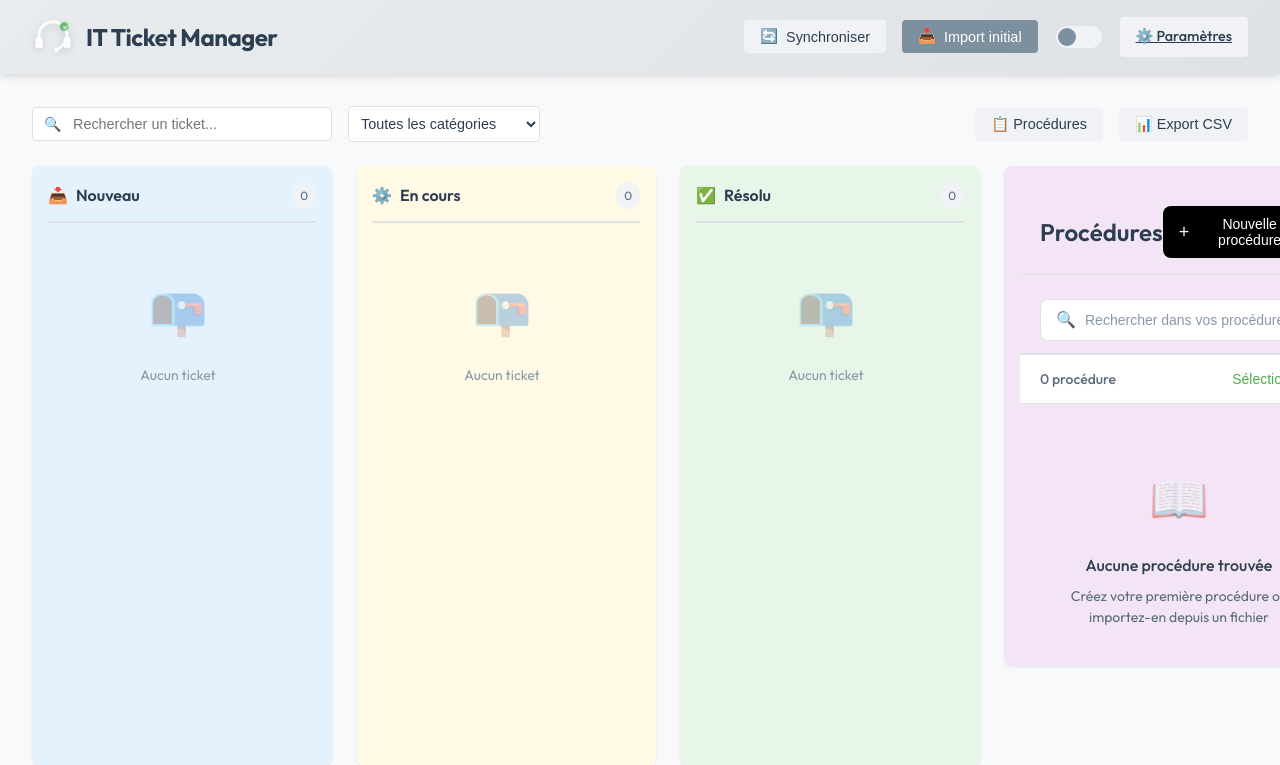
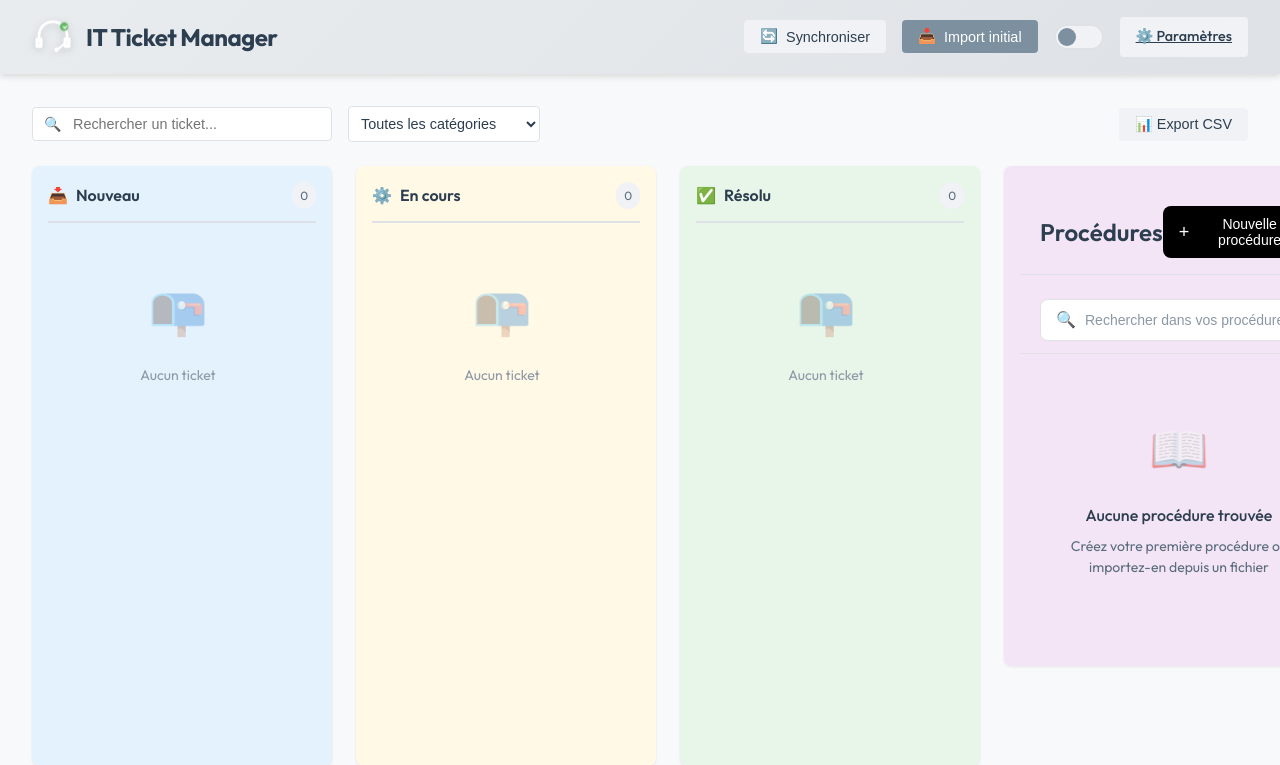
Before and after one commit to dheurtebise-hub/Itmanager, a Flask app: template src/templates/index.html in a window 1280 px wide. Shown: the top 765 px of the page. Run offline with Flask 3, Linux system fonts and the light colour scheme; the template is opened without the code that fills it, so the values that code supplies are empty; data comes from the database, SQL or seed files in the repository; some libraries are stand-ins or nearby versions.

Commit message:
refactor: Remove Procédures button from toolbar and meta section from procedure panel
- Remove '📋 Procédures' button from top toolbar
- Remove procedure counter ('3 procédures') and 'Sélectionner' button
- Cleaner interface as requested by user

```diff
--- a/src/templates/index.html
+++ b/src/templates/index.html
@@ -62,7 +62,6 @@
             </select>
         </div>
         <div class="toolbar-right">
-            <button class="btn btn-secondary" onclick="openProceduresListModal()">📋 Procédures</button>
             <button class="btn btn-secondary" onclick="exportTickets('csv')">📊 Export CSV</button>
         </div>
     </div>
@@ -143,12 +142,6 @@
                         oninput="searchProceduresModern(this.value)"
                     >
                 </div>
-            </div>
-
-            <!-- Compteur et sélection -->
-            <div class="procedure-meta">
-                <span class="procedure-count" id="procedure-count">0 procédures</span>
-                <button class="btn-select-procedures" onclick="toggleProcedureSelection()">Sélectionner</button>
             </div>
 
             <!-- Liste des procédures -->
```
